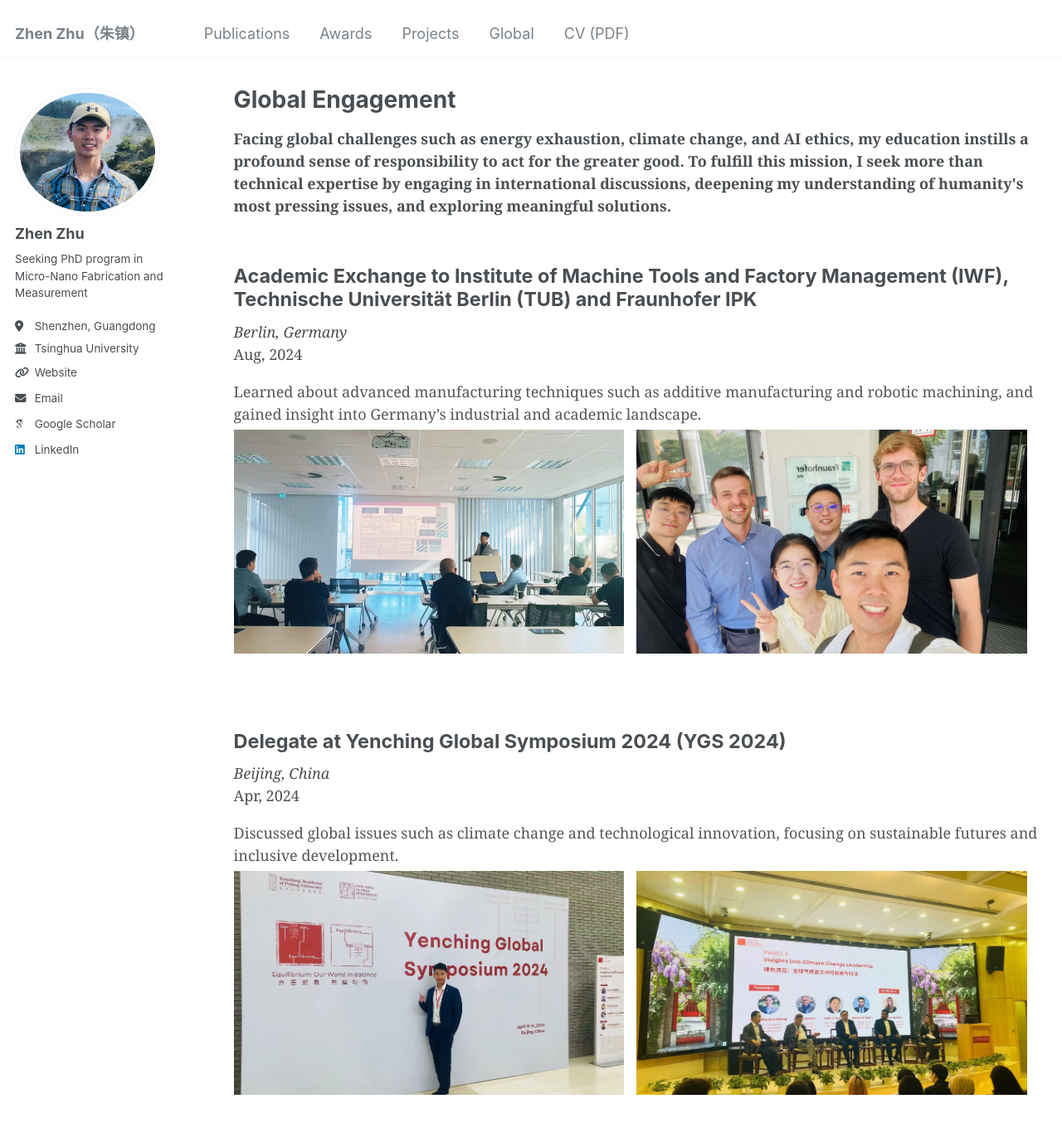
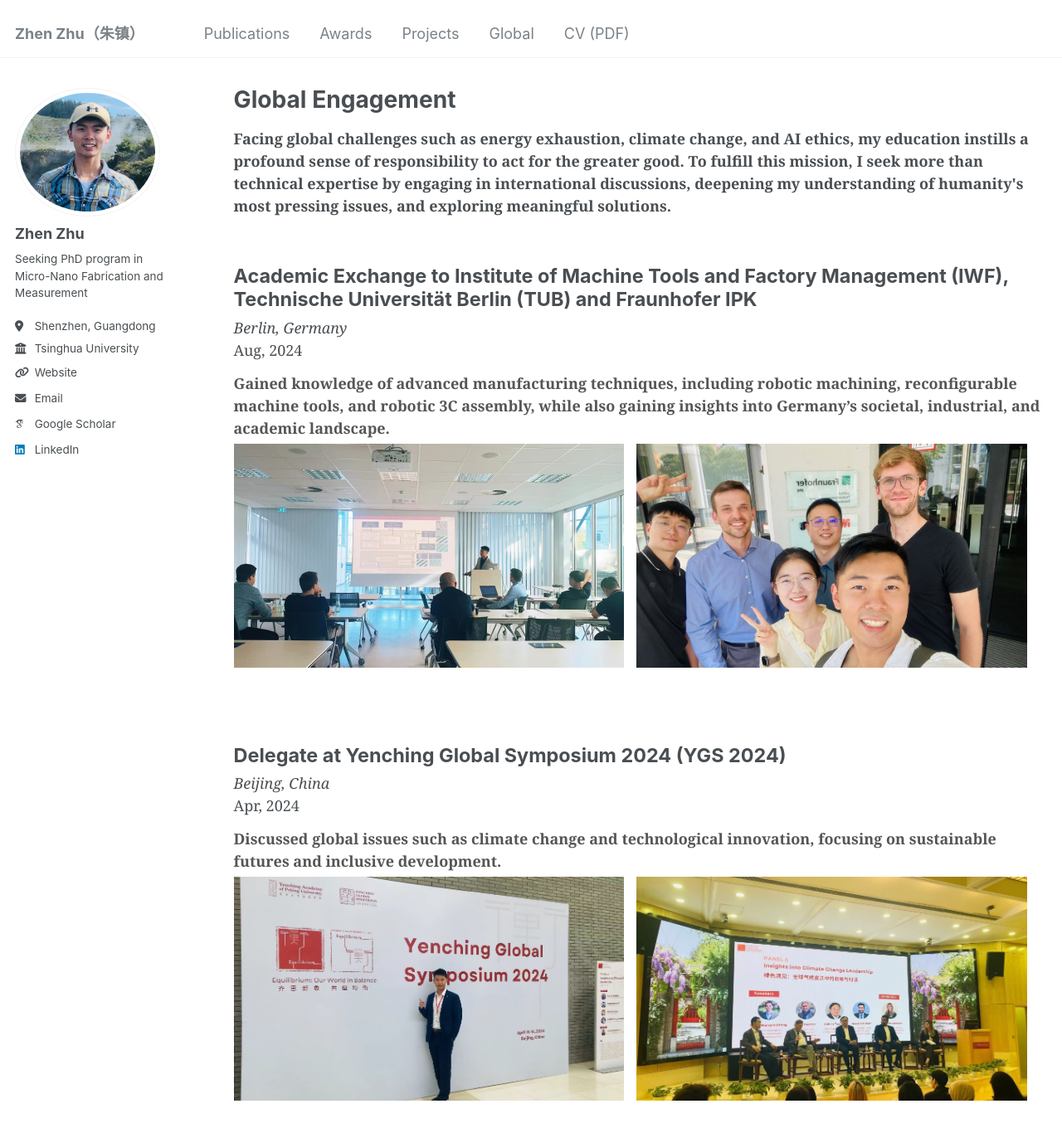
Before and after one commit to zhenzhuzz/zhenzhuzz.github.io, a Jekyll site: the page built from _pages/global.html, in a window 1280 px wide and 1400 px high. Shown: the top 1366 px of the window at 83% size. Built offline with Jekyll 4.4.1, drawn with Linux system fonts in a browser that asks for light colours; some web fonts are replaced.

Commit message:
Update global.html

```diff
--- a/_pages/global.html
+++ b/_pages/global.html
@@ -13,7 +13,7 @@ author_profile: true
   <div class="program">
     <h3 class="program-title">Academic Exchange to Institute of Machine Tools and Factory Management (IWF), Technische Universität Berlin (TUB) and Fraunhofer IPK</h3>
     <p class="locdate"><em>Berlin, Germany</em><br>Aug, 2024</p>
-    <p class="feeling-section">Learned about advanced manufacturing techniques such as additive manufacturing and robotic machining, and gained insight into Germany’s industrial and academic landscape.</p>
+    <p class="feeling-section">Gained knowledge of advanced manufacturing techniques, including robotic machining, reconfigurable machine tools, and robotic 3C assembly, while also gaining insights into Germany’s societal, industrial, and academic landscape.</p>
     <div class="program-images">
       <img src="/images/TUB-1.jpg" alt="TUB Image 1" class="program-image">
       <img src="/images/TUB-2.jpg" alt="TUB Image 2" class="program-image">
@@ -92,19 +92,17 @@ author_profile: true
 
   .program-title {
       font-size: 1.3em; /* Font size for the program titles */
-/*       margin-bottom: 3px; /* Controls space between title and location */ */
   }
 
   .locdate {
-    margin-top: 0px; /* Adjust space above the location */
-    margin-bottom: 0px; /* Adjust space below the location if needed */
+    margin-top: -5px; /* Adjust space above the location */
+    margin-bottom: -5px; /* Adjust space below the location if needed */
   }
 
-   .feeling-section {
-/*       font-family: "Georgia", serif; /* Special font for feeling section */ */
-      font-weight: bold; /* Make the font bold */
-      color: #555; /* Slightly muted color for emphasis */
-      margin-bottom: 5px;
+  .feeling-section {
+    font-weight: bold; /* Make the font bold */
+    color: #555; /* Slightly muted color for emphasis */
+    margin-bottom: 5px;
   }
 
 
@@ -120,5 +118,4 @@ author_profile: true
   }
 
 
-
 </style>
```
